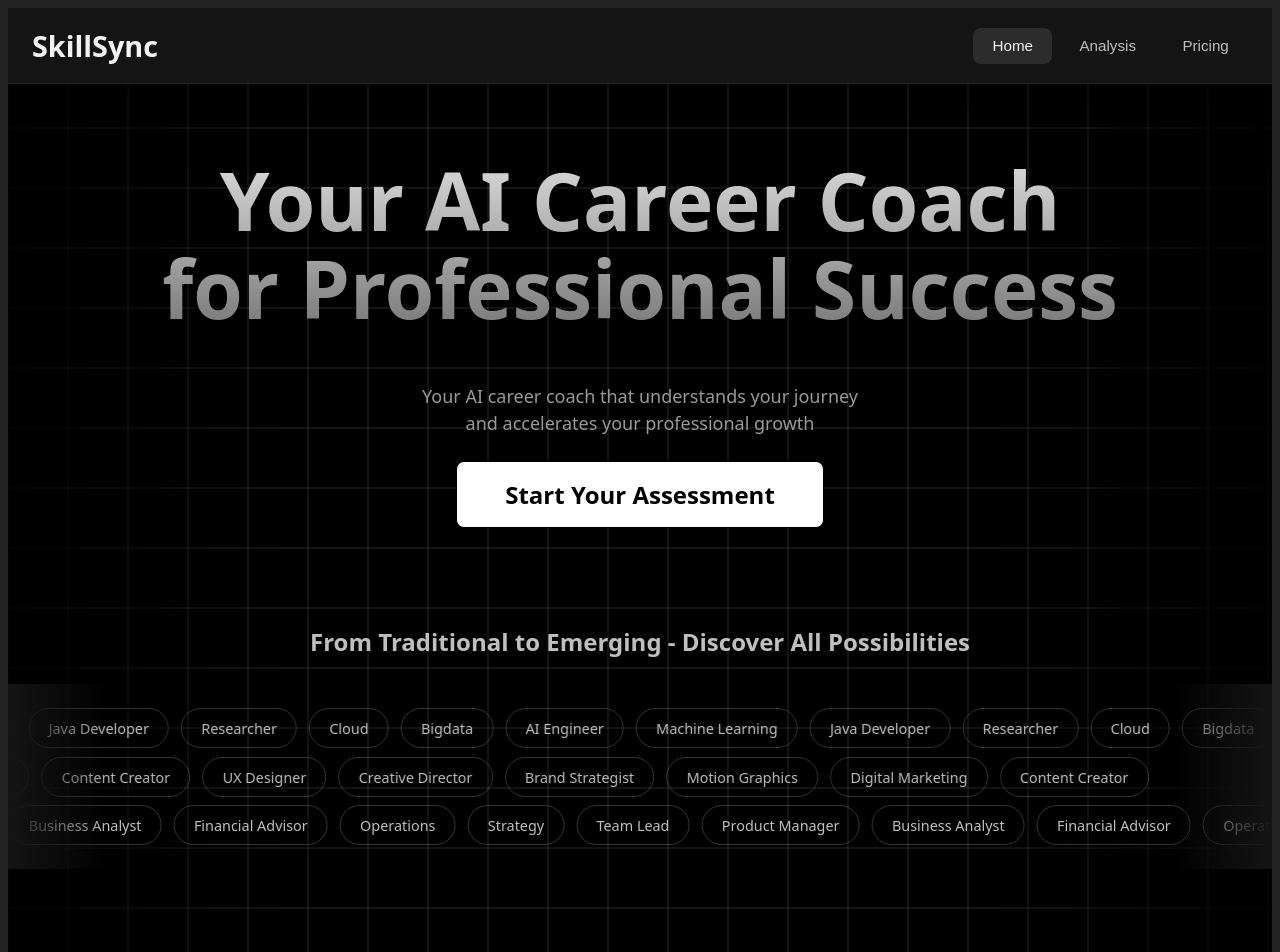
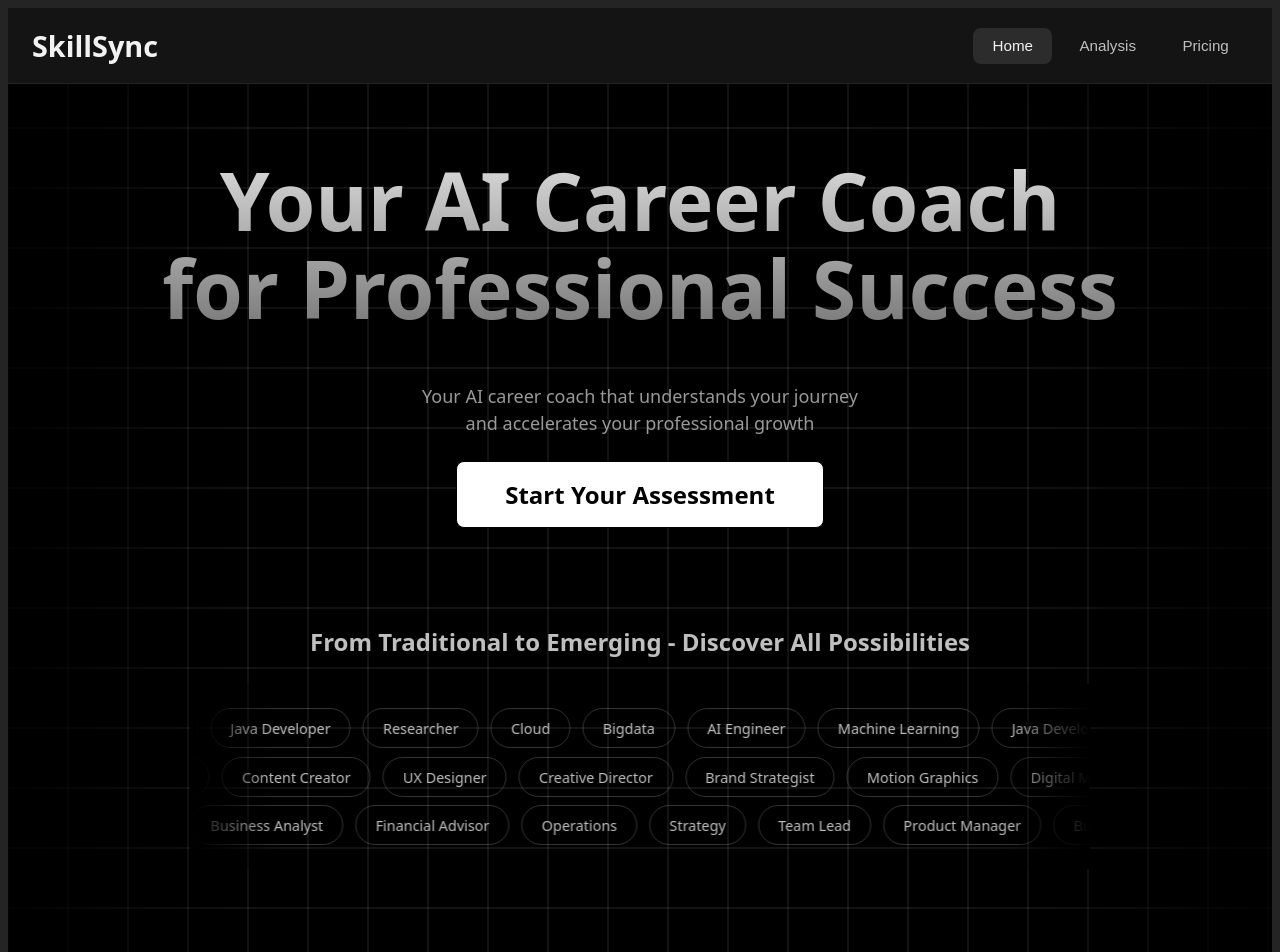
Before and after one commit to Banshal-Yadav/CareerAI-SaaS, a React (Vite) app: page / in a window 1280 px wide. Shown: the top 952 px of the page. Built offline with nearby package versions, Linux system fonts and the light colour scheme; no server answers.

Commit message:
fix: seamless marquee loop with tripled chips and dark edge fades

```diff
--- a/src/components/Chip/ChipTabContainer.css
+++ b/src/components/Chip/ChipTabContainer.css
@@ -1,5 +1,7 @@
 .cardtab-container {
     width: 100%;
+    max-width: 900px;
+    margin: 0 auto;
     overflow: hidden;
 }
 
@@ -18,26 +20,26 @@
     padding: 1rem 0;
 }
 
-/* Gradient fades on edges */
+/* Gradient fades on edges - using solid black */
 .marquee-wrapper::before,
 .marquee-wrapper::after {
     content: '';
     position: absolute;
     top: 0;
     bottom: 0;
-    width: 100px;
+    width: 80px;
     z-index: 10;
     pointer-events: none;
 }
 
 .marquee-wrapper::before {
     left: 0;
-    background: linear-gradient(to right, var(--primary-bg, #0a0a0a) 0%, transparent 100%);
+    background: linear-gradient(to right, #000 0%, transparent 100%);
 }
 
 .marquee-wrapper::after {
     right: 0;
-    background: linear-gradient(to left, var(--primary-bg, #0a0a0a) 0%, transparent 100%);
+    background: linear-gradient(to left, #000 0%, transparent 100%);
 }
 
 /* Individual marquee track */
@@ -69,7 +71,7 @@
         transform: translateX(0);
     }
     100% {
-        transform: translateX(-50%);
+        transform: translateX(-33.33%);
     }
 }
 
@@ -84,7 +86,7 @@
     font-size: 0.9rem;
     font-family: inherit;
     cursor: pointer;
-    transition: all 0.2s ease;
+    transition: border-color 0.2s ease, color 0.2s ease, background 0.2s ease;
     white-space: nowrap;
 }
 
@@ -92,7 +94,6 @@
     border-color: var(--accent-primary, #fbbf24);
     color: var(--accent-primary, #fbbf24);
     background: rgba(251, 191, 36, 0.1);
-    transform: scale(1.05);
 }
 
 @media (max-width: 768px) {
@@ -103,7 +104,7 @@
 
     .marquee-wrapper::before,
     .marquee-wrapper::after {
-        width: 50px;
+        width: 40px;
     }
 
     .marquee-chip {
--- a/src/components/Chip/ChipTabContainer.jsx
+++ b/src/components/Chip/ChipTabContainer.jsx
@@ -63,8 +63,8 @@ const ChipTabContainer = () => {
                 {chipRows.map((row, rowIndex) => (
                     <div key={rowIndex} className={`marquee-track ${rowIndex % 2 === 1 ? 'reverse' : ''}`}>
                         <div className="marquee-content">
-                            {/* Duplicate chips for seamless loop */}
-                            {[...row, ...row].map((chipText, chipIndex) => (
+                            {/* Triple chips for seamless loop */}
+                            {[...row, ...row, ...row].map((chipText, chipIndex) => (
                                 <button
                                     key={chipIndex}
                                     className="marquee-chip"
```
